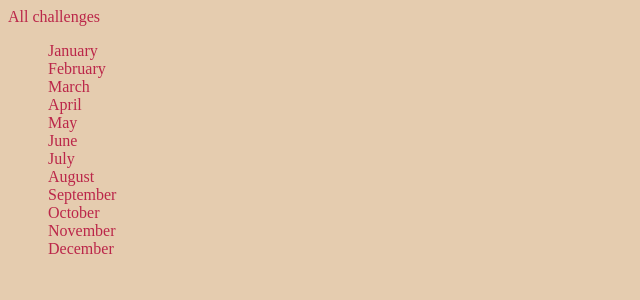
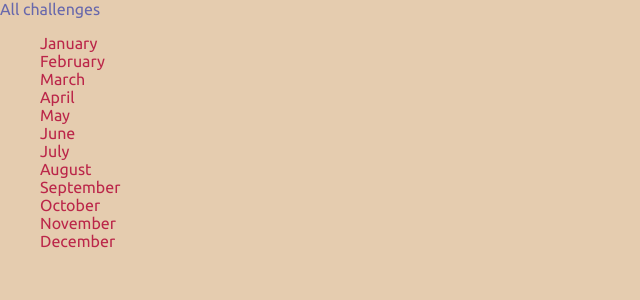
Before and after one commit to alchemistbg/udemy-python-django-the-practical-guide, a Django app: page /challenges/ in a window 1280 px wide. Shown: the top 300 px of the page, without its empty margins (0-640 px from the left). Run offline with Django 4.2, Linux system fonts and the light colour scheme.

Commit message:
Create and load project-wide static files

```diff
--- a/monthly_challenges/monthly_challenges/settings.py
+++ b/monthly_challenges/monthly_challenges/settings.py
@@ -124,6 +124,10 @@ USE_TZ = True
 
 STATIC_URL = 'static/'
 
+STATICFILES_DIRS = [
+    BASE_DIR / 'static'
+]
+
 # Default primary key field type
 # https://docs.djangoproject.com/en/4.1/ref/settings/#default-auto-field
 
--- /dev/null
+++ b/monthly_challenges/static/styles.css
@@ -0,0 +1,10 @@
+@import url('https://fonts.googleapis.com/css2?family=Ubuntu:wght@400;700&display=swap');
+
+html{
+	font-family: 'Ubuntu', sans-serif;
+}
+
+body {
+	margin: 0;
+	padding: 0;
+}
--- a/monthly_challenges/templates/base.html
+++ b/monthly_challenges/templates/base.html
@@ -1,3 +1,5 @@
+{% load static %}
+
 <!DOCTYPE html>
 <html lang="en">
 <head>
@@ -5,6 +7,7 @@
 	<meta http-equiv="X-UA-Compatible" content="IE=edge">
 	<meta name="viewport" content="width=device-width, initial-scale=1.0">
 	<title>{% block page_title %}My yearly challenges{% endblock page_title %}</title>
+	<link rel="stylesheet" href="{% static "styles.css" %}">
 	{% block css_files %}{% endblock css_files %}
 </head>
 <body>
```
